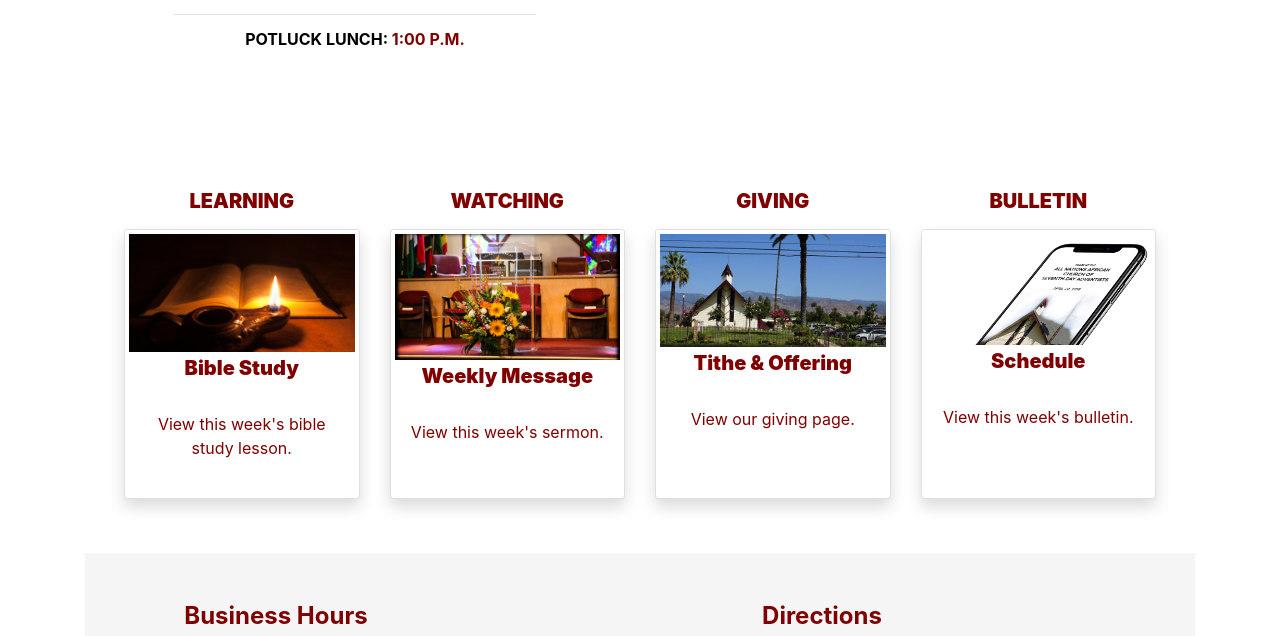
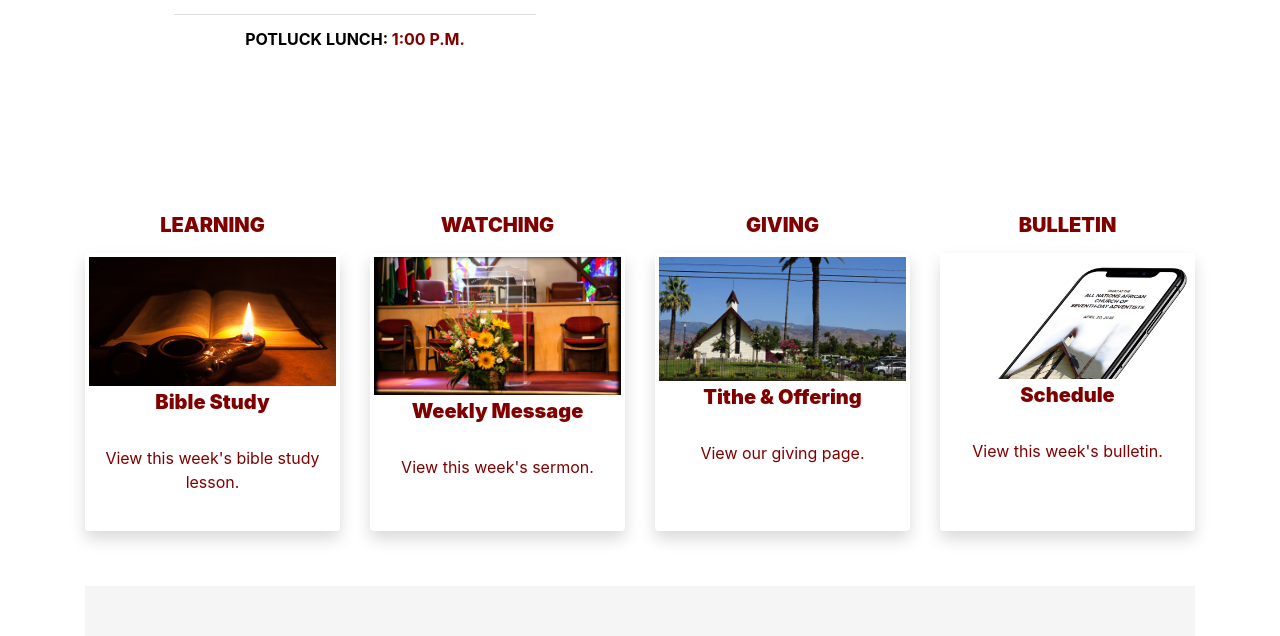
Before and after one commit to VNgwazini/Church-App, a React (Create React App) app: page / in a window 1280 px wide. Shown: the part 2700-3336 px from the top of the page. Built offline with nearby package versions, Linux system fonts and the light colour scheme; grey boxes are pictures that could not be loaded.

Commit message:
Link cards sizing is improved.

```diff
--- a/src/components/links/Links.jsx
+++ b/src/components/links/Links.jsx
@@ -16,8 +16,8 @@ export default function Links() {
 
   return (
     <>
-      <Container className="links content-container pb-4" id="projects">
-        <Row className="mx-4">
+      <Container className="links content-container py-4" id="projects">
+        <Row className="links-row d-flex justify-content-center">
           {data.map((item, index) => (
             <LinksListItem key={item.id || index} item={item} />
           ))}
--- a/src/components/links/links.scss
+++ b/src/components/links/links.scss
@@ -1,30 +1,38 @@
-.links{
+.links {
   background: white;
   color: maroon;
+  padding-bottom: 10vh;
 
-  h5{
-    font-weight:900;
+  h5 {
+    font-weight: 900;
   }
-  .card-size{
+
+  .card-size {
     height: 90%;
     color: maroon !important;
 
   }
-  a:link, a:visited,  a:hover, a:active{
+
+  a:link,
+  a:visited,
+  a:hover,
+  a:active {
     text-decoration: none;
   }
+
   .card-img {
-    object-fit:fill !important;
+    object-fit: fill !important;
   }
 
-  .card-size-social {
-    height: 100%;
+  .card-size {
+    color: maroon !important;
+    height: 90%;
     width: 100%;
     background: white;
     border: transparent;
   }
 
-    .card-title {
+  .card-title {
     color: maroon;
     font-weight: 900;
   }
```
